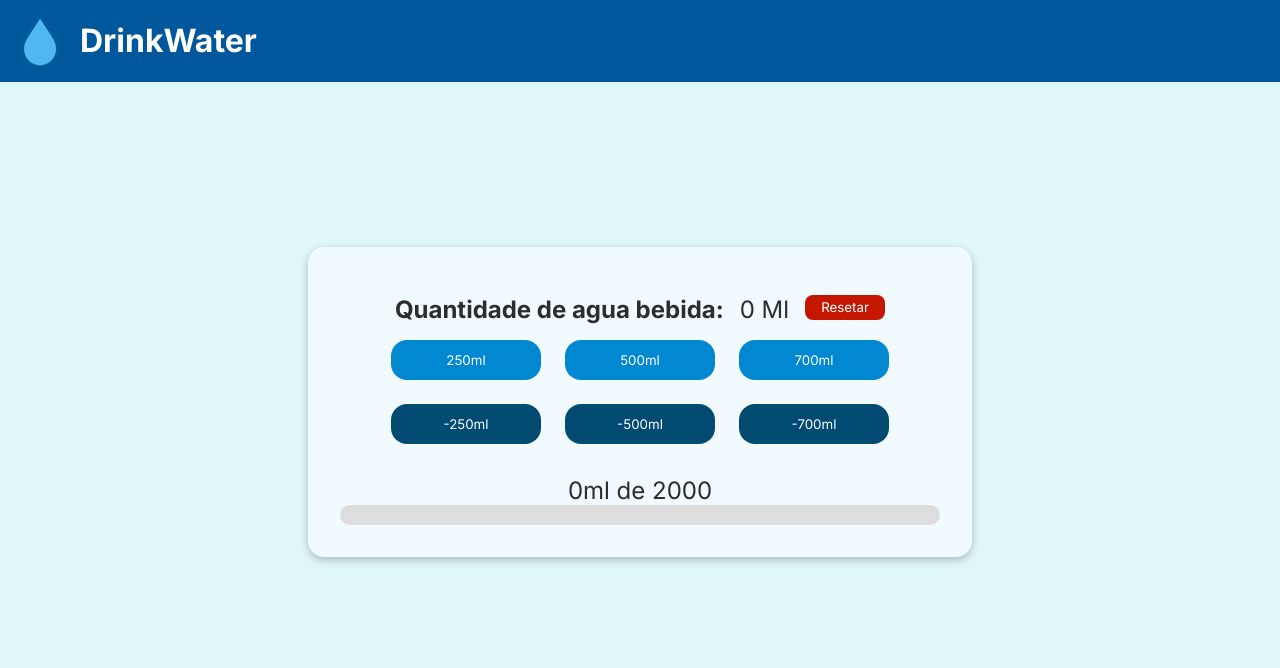
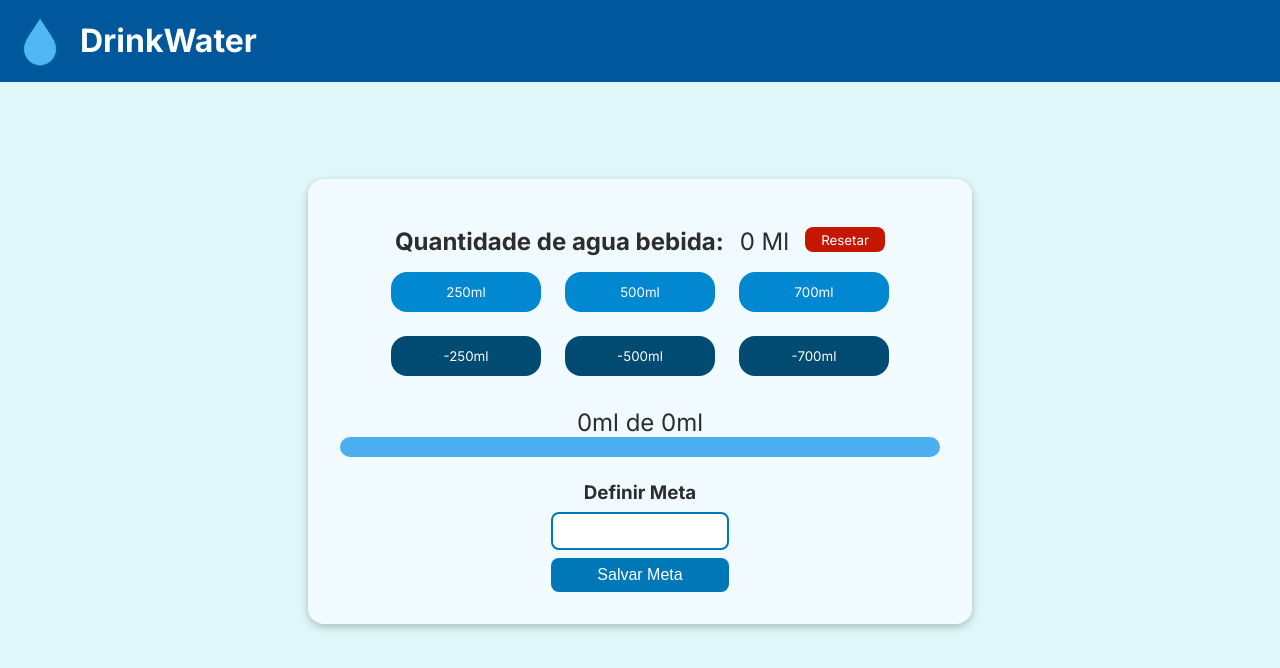
Before and after one commit to joaoviccardoso/DrinkWater, a React (Vite) app: page / in a window 1280 px wide. Shown: the top 668 px of the page. Built offline with nearby package versions, Linux system fonts and the light colour scheme.

Commit message:
Adicionada funcionalidade para o usuário definir sua meta diária de consumo de água e salvar no localStorage

```diff
--- a/src/componentes/barra/barra.css
+++ b/src/componentes/barra/barra.css
@@ -2,6 +2,21 @@
     display: flex;
     flex-direction: column;
     align-items: center;
+    justify-content: center;
+}
+
+.container-meta{
+  display: flex;
+  flex-direction: column;
+  gap: 8px;
+  margin-top: 1.5rem;
+}
+
+h3{
+  margin: 0;
+  font-family: "Inter", sans-serif;
+  color: #2d2d2d;
+  text-align: center;
 }
 
 .barra {
@@ -17,3 +32,34 @@
   height: 100%;
   transition: width 0.3s ease;
 }
+
+.salvarMeta {
+    background-color: #0077b6;
+    color: white;
+    padding: 8px 14px;
+    border: none;
+    border-radius: 8px;
+    font-size: 1rem;
+    cursor: pointer;
+    transition: 0.3s;
+}
+
+.salvarMeta:hover {
+    background-color: #0096c7;
+}
+
+.definirMeta {
+    padding: 8px 12px;
+    border: 2px solid #0077b6;
+    border-radius: 8px;
+    outline: none;
+    font-size: 1rem;
+    text-align: center;
+    width: 150px;
+    transition: 0.3s;
+}
+
+.definirMeta:focus {
+    border-color: #0096c7;
+    box-shadow: 0 0 5px rgba(0, 150, 199, 0.4);
+}
--- a/src/componentes/barra/index.jsx
+++ b/src/componentes/barra/index.jsx
@@ -1,18 +1,42 @@
 import './barra.css'
+import Botao from '../botao'
+import { useState } from 'react';
 
 function Barra({contador}){
-    const meta = 2000;
+    const [inputValor, setInput] = useState('')
+    const [meta, setMeta] = useState(()=>{
+        const valorMeta = localStorage.getItem('meta')
+        return valorMeta ? parseFloat(valorMeta) : 0;
+    })
     const porcentagem = (contador / meta) * 100;
+
+    function definirMeta(){
+        setMeta(inputValor)
+        localStorage.setItem('meta', inputValor)
+    }
 
     return(
         <div className='container-barra'>
-            <p>{contador}ml de {meta}</p>
+            <p>{contador}ml de {meta}ml</p>
             <div className='barra'>
                 <div
                     className='preenchimento'
                     style={{width: `${porcentagem}%`}}
                 ></div>
             </div>
+            <div className='container-meta'>
+                <h3>Definir Meta</h3>
+                <input
+                    type="number"
+                    className='definirMeta'
+                    onChange={(e) => setInput(e.target.value)}
+                />
+                <Botao
+                    className={'salvarMeta'}
+                    texto="Salvar Meta"
+                    onClick={() => definirMeta()}
+                />
+            </div>
         </div>
     )
 }
```
